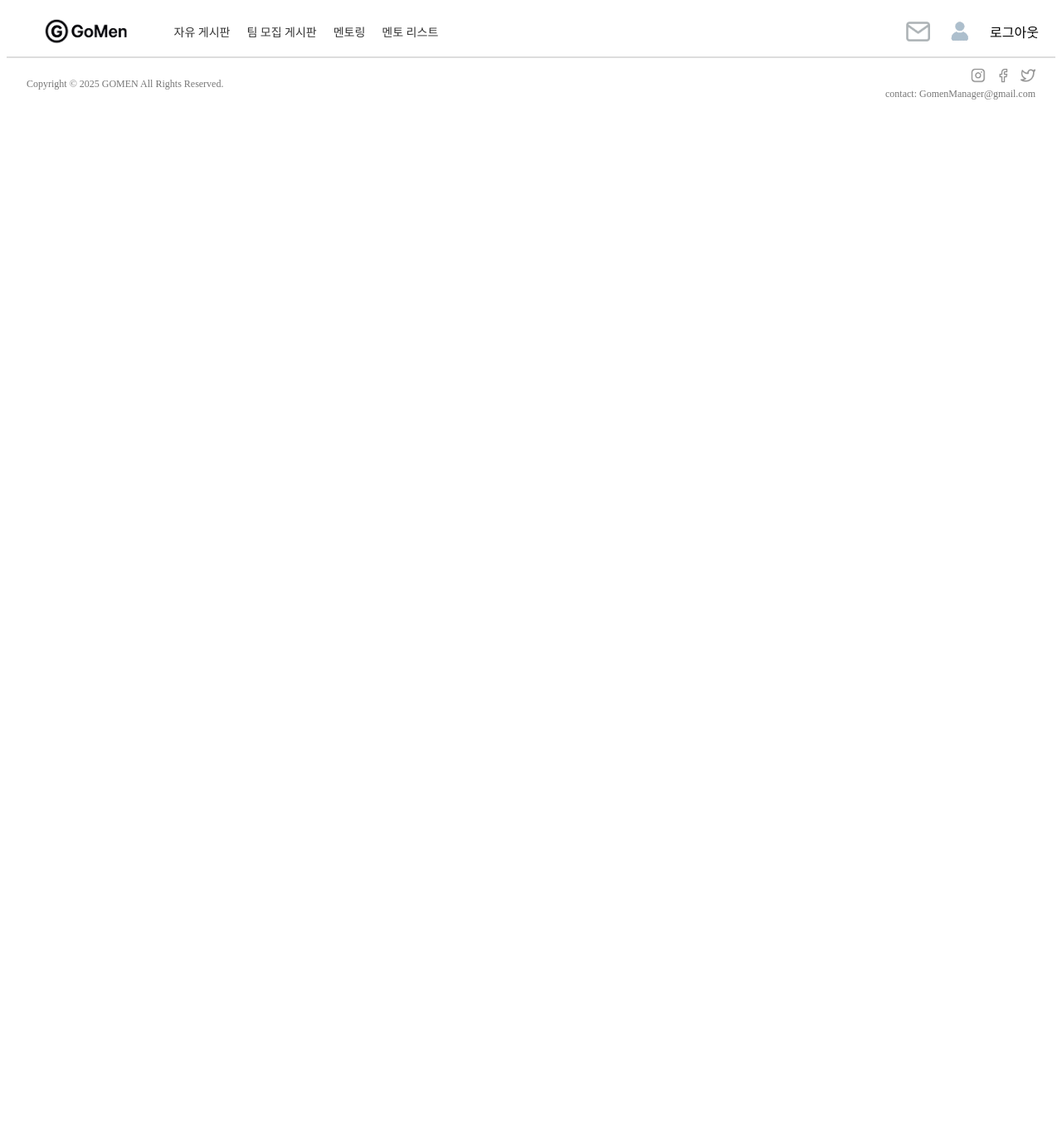
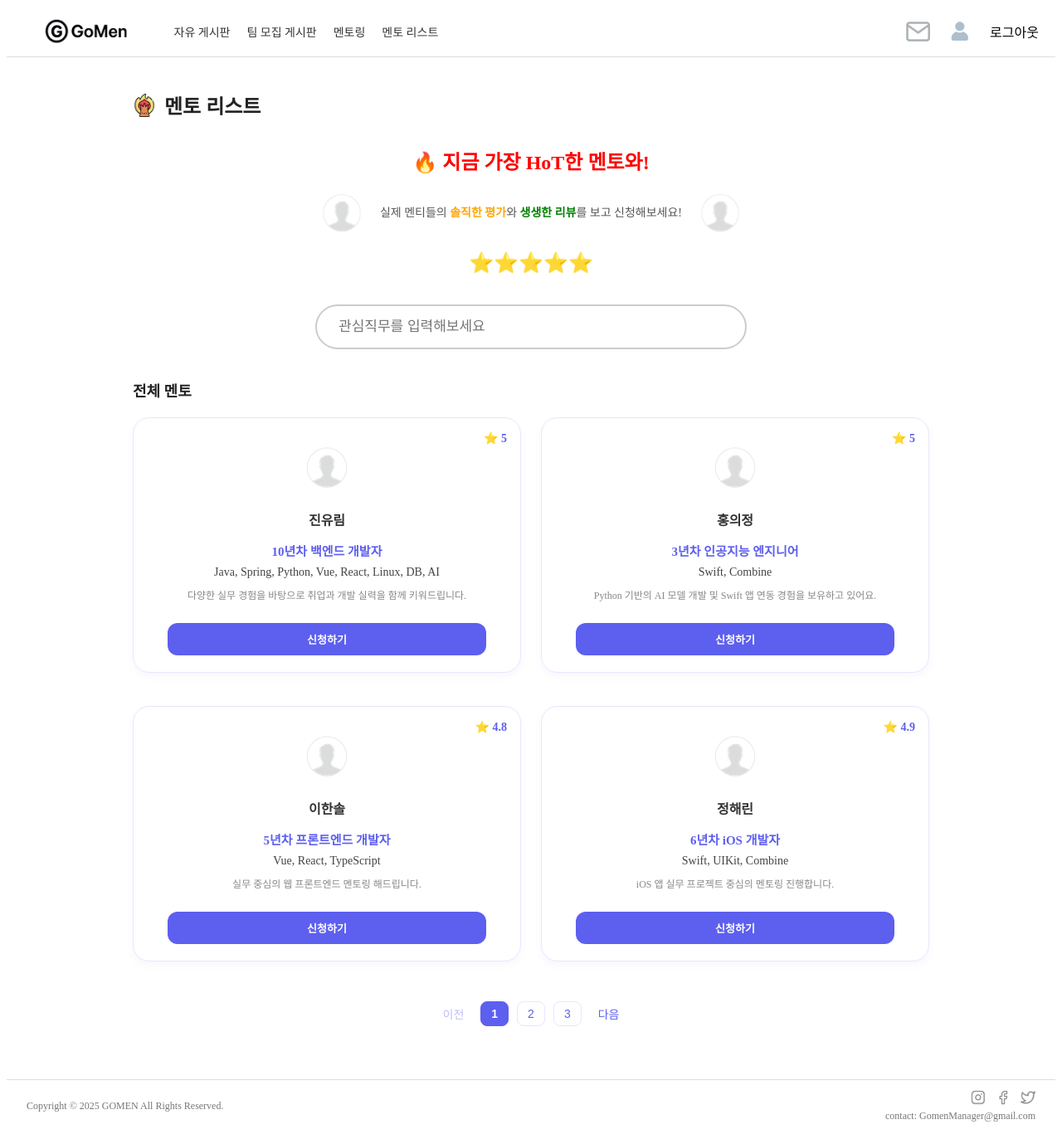
Before and after one commit to 4team-tuna/be14-3rd-Tuna-GoMen, a Vue app in the folder frontend/gomen/: page /mentorlist in a window 1280 px wide. Shown: the whole page at 83% size. Before the commit the page ends 800 px from the top, so only its background shows below. Built offline with nearby package versions, Linux system fonts and the light colour scheme; data requests are answered from the project's data file.

Commit message:
멘토 리스트 구현 완료

```diff
--- a/frontend/gomen/mock/db.json
+++ b/frontend/gomen/mock/db.json
@@ -33,5 +33,87 @@
       "content": "3년간 무상 보수 가능해요!",
       "date": "2025.04.09 17:08"
     }
+  ],
+  "mentors": [
+    {
+      "id": 1,
+      "name": "진유림",
+      "title": "10년차 백엔드 개발자",
+      "skills": "Java, Spring, Python, Vue, React, Linux, DB, AI",
+      "description": "다양한 실무 경험을 바탕으로 취업과 개발 실력을 함께 키워드립니다.",
+      "rating": 5.0
+    },
+    {
+      "id": 2,
+      "name": "홍의정",
+      "title": "3년차 인공지능 엔지니어",
+      "skills": "Swift, Combine",
+      "description": "Python 기반의 AI 모델 개발 및 Swift 앱 연동 경험을 보유하고 있어요.",
+      "rating": 5.0
+    },
+    {
+      "id": 3,
+      "name": "이한솔",
+      "title": "5년차 프론트엔드 개발자",
+      "skills": "Vue, React, TypeScript",
+      "description": "실무 중심의 웹 프론트엔드 멘토링 해드립니다.",
+      "rating": 4.8
+    },
+    {
+      "id": 4,
+      "name": "정해린",
+      "title": "6년차 iOS 개발자",
+      "skills": "Swift, UIKit, Combine",
+      "description": "iOS 앱 실무 프로젝트 중심의 멘토링 진행합니다.",
+      "rating": 4.9
+    },
+    {
+      "id": 5,
+      "name": "박찬호",
+      "title": "AI 엔지니어 & 데이터 과학자",
+      "skills": "Python, PyTorch, NLP",
+      "description": "데이터 분석부터 딥러닝까지 멘토링 가능합니다.",
+      "rating": 5.0
+    },
+    {
+      "id": 6,
+      "name": "윤서현",
+      "title": "4년차 보안 전문가",
+      "skills": "Web Security, OAuth, JWT",
+      "description": "보안 취약점 진단부터 인증 시스템 설계까지 알려드려요.",
+      "rating": 4.7
+    },
+    {
+      "id": 7,
+      "name": "강태윤",
+      "title": "3년차 데이터 분석가",
+      "skills": "Pandas, SQL, Power BI",
+      "description": "데이터 분석 기초부터 실무 시각화까지 멘토링합니다.",
+      "rating": 4.6
+    },
+    {
+      "id": 8,
+      "name": "이재윤",
+      "title": "2년차 게임 클라이언트 개발자",
+      "skills": "Unity, C#",
+      "description": "게임 기획과 클라이언트 구현 실무 중심으로 알려드립니다.",
+      "rating": 4.8
+    },
+    {
+      "id": 9,
+      "name": "최다연",
+      "title": "7년차 DBA",
+      "skills": "Oracle, MariaDB, SQL 튜닝",
+      "description": "대규모 데이터베이스 관리와 최적화 중심의 멘토링 제공.",
+      "rating": 4.9
+    },
+    {
+      "id": 10,
+      "name": "이유진",
+      "title": "6년차 UX/UI 디자이너",
+      "skills": "Figma, Sketch, UX 리서치",
+      "description": "실제 사용자의 흐름에 맞춘 UX 설계 방법을 알려드립니다.",
+      "rating": 4.7
+    }
   ]
 }
--- a/frontend/gomen/src/App.vue
+++ b/frontend/gomen/src/App.vue
@@ -8,7 +8,6 @@
   <script setup>
   import Header from './components/common/Header.vue';
   import Footer from './components/common/Footer.vue';
-  import MentorList from './components/mentorList/MentorList.vue';
  </script>
 
   <style scoped>
--- /dev/null
+++ b/frontend/gomen/src/components/mentorList/MentorApplyModal.vue
@@ -0,0 +1,49 @@
+<template>
+    <div class="modal-backdrop" @click.self="$emit('close')">
+      <div class="modal-box">
+        <h2>{{ mentor.title }}</h2>
+        <p><strong>기술 스택:</strong> {{ mentor.skills }}</p>
+        <p class="description">{{ mentor.description }}</p>
+        <button class="close-button" @click="$emit('close')">닫기</button>
+      </div>
+    </div>
+  </template>
+
+  <script setup>
+  defineProps({ mentor: Object })
+  </script>
+
+  <style scoped>
+  .modal-backdrop {
+    position: fixed;
+    top: 0; left: 0; right: 0; bottom: 0;
+    background: rgba(0,0,0,0.4);
+    display: flex;
+    justify-content: center;
+    align-items: center;
+    z-index: 1000;
+  }
+  .modal-box {
+    background: white;
+    padding: 32px;
+    border-radius: 12px;
+    width: 480px;
+    max-width: 90%;
+    box-shadow: 0 8px 24px rgba(0,0,0,0.2);
+  }
+  .description {
+    margin-top: 12px;
+    color: #666;
+    font-size: 14px;
+    line-height: 1.6;
+  }
+  .close-button {
+    margin-top: 16px;
+    padding: 10px 20px;
+    background-color: #5d5fef;
+    border: none;
+    color: white;
+    border-radius: 8px;
+    cursor: pointer;
+  }
+  </style>
--- a/frontend/gomen/src/components/mentorList/MentorCard.vue
+++ b/frontend/gomen/src/components/mentorList/MentorCard.vue
@@ -1,46 +1,117 @@
 <template>
-  <div class="mentor-card border rounded-2xl shadow-md p-5 w-full max-w-sm bg-white">
-    <div class="flex items-center gap-4 mb-4">
-      <img
-        :src="mentor.image"
-        alt="profile"
-        class="w-16 h-16 rounded-full object-cover shrink-0 border"
-      />
-      <div class="flex flex-col">
-        <h3 class="font-bold text-base leading-tight">{{ mentor.name }}</h3>
-        <div class="text-yellow-400 text-sm">⭐ {{ mentor.rating }}</div>
-      </div>
+  <div class="mentor-card">
+    <span class="mentor-rating">⭐ {{ mentor.rating }}</span>
+    <img :src="getImageUrl(mentor.image)" alt="멘토 이미지" class="mentor-image" />
+    <div class="mentor-info">
+      <h3 class="mentor-name">{{ mentor.name }}</h3>
+      <p class="mentor-title">{{ mentor.title }}</p> <!-- ✅ 수정됨 -->
+      <p class="mentor-skills">{{ mentor.skills }}</p>
+      <p class="mentor-description">{{ mentor.description }}</p>
     </div>
-    <div class="text-sm font-semibold text-gray-800 mb-1">{{ mentor.title }}</div>
-    <div class="text-xs text-gray-500 mb-1">{{ mentor.skills }}</div>
-    <div class="text-xs text-gray-600 mb-3 leading-snug">{{ mentor.description }}</div>
-    <button class="mt-auto px-3 py-1 bg-blue-500 text-white text-xs rounded hover:bg-blue-600">
-      멘토 신청
-    </button>
+    <button class="apply-button" @click="$emit('openApply', mentor)">신청하기</button>
   </div>
 </template>
 
-<script>
-export default {
-  name: 'MentorCard',
-  props: {
-    mentor: {
-      type: Object,
-      required: true
-    }
+<script setup>
+defineProps({
+  mentor: {
+    type: Object,
+    required: true
+  }
+})
+
+function getImageUrl(path) {
+  try {
+    return new URL(`@/assets/${path.split('/').pop()}`, import.meta.url).href
+  } catch {
+    return new URL('@/assets/icon-basic-user.png', import.meta.url).href
   }
 }
 </script>
 
 <style scoped>
 .mentor-card {
-  transition: transform 0.2s ease-in-out;
+  position: relative;
+  width: 100%;
+  height: auto;
+  padding: 20px;
+  background-color: #fff;
+  border: 1px solid #e6e7ff;
+  border-radius: 20px;
+  box-shadow: 0px 4px 10px rgba(93, 95, 239, 0.05);
   display: flex;
   flex-direction: column;
-  justify-content: space-between;
-  height: 100%;
+  align-items: center;
+  box-sizing: border-box;
 }
-.mentor-card:hover {
-  transform: translateY(-4px);
+
+.mentor-rating {
+  position: absolute;
+  top: 16px;
+  right: 16px;
+  font-size: 14px;
+  color: #5d5fef;
+  font-weight: bold;
+}
+
+.mentor-image {
+  width: 64px;
+  height: 64px;
+  border-radius: 50%;
+  object-fit: cover;
+  margin-top: 8px;
+}
+
+.mentor-info {
+  text-align: center;
+  padding: 12px 0;
+}
+
+.mentor-name {
+  font-size: 16px;
+  font-weight: 700;
+  margin: 6px 0;
+  color: #333;
+}
+
+.mentor-title {
+  font-size: 15px;
+  font-weight: 600;
+  color: #5d5fef;
+  margin-bottom: 6px;
+}
+
+.mentor-skills {
+  font-size: 14px;
+  font-weight: 500;
+  color: #444;
+  margin: 8px 0;
+  text-align: center;
+  white-space: normal;
+}
+
+.mentor-description {
+  font-size: 12px;
+  color: #888;
+  padding: 0 6px;
+  line-height: 1.4;
+  margin-bottom: 12px;
+}
+
+.apply-button {
+  width: 90%;
+  padding: 10px 0;
+  font-size: 13px;
+  font-weight: bold;
+  background-color: #5d5fef;
+  color: white;
+  border: none;
+  border-radius: 12px;
+  cursor: pointer;
+  transition: background-color 0.2s;
+}
+
+.apply-button:hover {
+  background-color: #7c83ff;
 }
 </style>
--- a/frontend/gomen/src/components/mentorList/MentorHighlight.vue
+++ b/frontend/gomen/src/components/mentorList/MentorHighlight.vue
@@ -1,23 +1,70 @@
 <template>
-    <div class="text-center mb-10">
-      <p class="text-base text-gray-600">
-        실제 멘티들의 <span class="text-yellow-500 font-semibold">솔직한 별점</span>과
-        <span class="text-blue-500 font-semibold">생생한 리뷰</span>를 보고 신청해보세요!
-      </p>
-      <div class="flex justify-center mt-6">
-        <img src="@/assets/icon-basic-user.png" class="w-20 h-20 rounded-full mx-2" />
-        <img src="@/assets/icon-basic-user.png" class="w-20 h-20 rounded-full mx-2" />
+    <div class="highlight-container">
+      <h2 class="hot-title">🔥 지금 가장 <span>HoT</span>한 멘토와!</h2>
+      <div class="highlight-row">
+        <img src="@/assets/icon-basic-user.png" alt="female" class="memoji" />
+        <p class="subtext">
+          실제 멘티들의 <span class="bold-orange">솔직한 평가</span>와
+          <span class="bold-green">생생한 리뷰</span>를 보고 신청해보세요!
+        </p>
+        <img src="@/assets/icon-basic-user.png" alt="male" class="memoji" />
       </div>
-      <div class="text-yellow-400 text-2xl mt-4">★★★★★</div>
+      <div class="stars">⭐️⭐️⭐️⭐️⭐️</div>
     </div>
   </template>
 
-  <script>
-  export default {
-    name: 'MentorHighlight'
+  <style scoped>
+  .highlight-container {
+    text-align: center;
+    margin-bottom: 32px;
   }
-  </script>
 
-  <style scoped>
-  /* 필요 시 여기에 스타일 추가 */
+  .hot-title {
+    font-size: 24px;
+    font-weight: 900;
+    color: red;
+    margin-bottom: 16px;
+  }
+
+  .hot-title span {
+    font-size: 24px;
+    font-weight: 900;
+  }
+
+  .highlight-row {
+    display: flex;
+    justify-content: center;
+    align-items: center;
+    gap: 16px;
+    flex-wrap: wrap;
+  }
+
+  .memoji {
+    width: 60px;
+    height: 60px;
+    object-fit: contain;
+  }
+
+  .subtext {
+    font-size: 14px;
+    color: #555;
+    max-width: 480px;
+    line-height: 1.6;
+  }
+
+  .bold-orange {
+    color: orange;
+    font-weight: bold;
+  }
+
+  .bold-green {
+    color: green;
+    font-weight: bold;
+  }
+
+  .stars {
+    font-size: 24px;
+    color: gold;
+    margin-top: 16px;
+  }
   </style>
--- a/frontend/gomen/src/components/mentorList/MentorList.vue
+++ b/frontend/gomen/src/components/mentorList/MentorList.vue
@@ -1,30 +1,39 @@
 <template>
-  <div class="grid grid-cols-1 sm:grid-cols-2 lg:grid-cols-3 gap-8">
+  <div class="mentor-list-wrapper">
+    <div class="mentor-grid">
       <MentorCard
         v-for="mentor in mentors"
         :key="mentor.id"
         :mentor="mentor"
       />
     </div>
+  </div>
 </template>
 
-<script>
+<script setup>
 import MentorCard from './MentorCard.vue'
 
-export default {
-  name: 'MentorList',
-  components: {
-    MentorCard
-  },
-  props: {
+defineProps({
   mentors: {
     type: Array,
     required: true
   }
-  }
-}
+})
 </script>
 
 <style scoped>
-/* 필요 시 추가 스타일 */
+.mentor-list-wrapper {
+  width: 100%;
+  display: flex;
+  justify-content: center;
+  box-sizing: border-box;
+}
+
+.mentor-grid {
+  display: grid;
+  grid-template-columns: repeat(2, 1fr);
+  gap: 40px 24px; /* 세로 40px, 가로 24px */
+  width: 100%;
+  max-width: 1000px;
+}
 </style>
--- a/frontend/gomen/src/components/mentorList/MentorPagination.vue
+++ b/frontend/gomen/src/components/mentorList/MentorPagination.vue
@@ -1,23 +1,92 @@
 <template>
-    <div class="flex justify-center mt-12 space-x-2 text-sm">
-      <button class="px-3 py-1 rounded hover:underline text-gray-500">이전</button>
+  <div class="pagination-container">
     <button
-        v-for="page in 5"
+      class="nav-button"
+      @click="movePage(props.currentPage - 1)"
+      :disabled="props.currentPage === 1"
+    >
+      이전
+    </button>
+
+    <button
+      v-for="page in props.totalPages"
       :key="page"
-        class="px-3 py-1 rounded hover:bg-blue-100 text-gray-700 font-semibold"
+      :class="['page-button', { active: page === props.currentPage }]"
+      @click="movePage(page)"
     >
       {{ page }}
     </button>
-      <button class="px-3 py-1 rounded hover:underline text-gray-500">다음</button>
+
+    <button
+      class="nav-button"
+      @click="movePage(props.currentPage + 1)"
+      :disabled="props.currentPage === props.totalPages"
+    >
+      다음
+    </button>
   </div>
 </template>
 
-  <script>
-  export default {
-    name: 'MentorPagination'
+<script setup>
+const props = defineProps({
+  currentPage: Number,
+  totalPages: Number
+})
+
+const emit = defineEmits(['update:page'])
+
+function movePage(page) {
+  if (page >= 1 && page <= props.totalPages) {
+    emit('update:page', page)
+  }
 }
 </script>
 
 <style scoped>
-  /* 스타일 커스터마이징 필요 시 여기에 */
+.pagination-container {
+  display: flex;
+  justify-content: center;
+  align-items: center;
+  gap: 10px;
+  margin: 48px 0 24px;
+}
+
+.nav-button {
+  background: none;
+  border: none;
+  font-size: 14px;
+  color: #5d5fef;
+  cursor: pointer;
+  padding: 4px 10px;
+  transition: all 0.2s;
+  font-weight: 500;
+}
+
+.nav-button:disabled {
+  opacity: 0.4;
+  cursor: not-allowed;
+}
+
+.page-button {
+  background-color: transparent;
+  border: 1px solid #e6e7ff;
+  color: #5d5fef;
+  font-size: 14px;
+  font-weight: 500;
+  padding: 6px 12px;
+  border-radius: 8px;
+  cursor: pointer;
+  transition: all 0.2s;
+}
+
+.page-button:hover {
+  background-color: #f0f2ff;
+}
+
+.page-button.active {
+  background-color: #5d5fef;
+  color: white;
+  border-color: #5d5fef;
+  font-weight: bold;
+}
 </style>
--- a/frontend/gomen/src/components/mentorList/MentorSearch.vue
+++ b/frontend/gomen/src/components/mentorList/MentorSearch.vue
@@ -1,19 +1,45 @@
 <template>
-    <div class="mb-10">
+  <div class="search-wrapper">
     <input
       type="text"
+      class="search-input"
       placeholder="관심직무를 입력해보세요"
-        class="w-full border border-gray-300 rounded-full px-6 py-4 shadow focus:outline-none focus:ring focus:border-blue-300 text-sm"
+      v-model="searchValue"
+      @input="emitSearch"
     />
   </div>
 </template>
 
-  <script>
-  export default {
-    name: 'MentorSearch'
+<script setup>
+import { ref } from 'vue'
+const searchValue = ref('')
+const emit = defineEmits(['search'])
+
+function emitSearch() {
+  emit('search', searchValue.value)
 }
 </script>
 
 <style scoped>
-  /* 필요 시 커스텀 스타일 추가 */
+.search-wrapper {
+  display: flex;
+  align-items: center;
+  border: 2px solid #ccc;
+  border-radius: 32px;
+  padding: 14px 24px;
+  width: 100%;
+  max-width: 520px;
+  margin: 36px auto;
+  background-color: white;
+  box-sizing: border-box;
+}
+
+.search-input {
+  flex: 1;
+  border: none;
+  outline: none;
+  font-size: 17px;
+  color: #333;
+  background: transparent;
+}
 </style>
--- a/frontend/gomen/src/components/mentorList/MentorTitle.vue
+++ b/frontend/gomen/src/components/mentorList/MentorTitle.vue
@@ -1,17 +1,28 @@
 <template>
-    <div class="text-center mb-6">
-      <img src="@/assets/icon-fire.png" alt="hot" class="mx-auto w-16 mb-4" />
-      <h1 class="text-4xl font-extrabold mb-2">멘토 리스트</h1>
-      <h2 class="text-red-600 text-2xl font-black">지금 가장 HoT한 멘토와!</h2>
+    <div class="mentor-title">
+      <img src="@/assets/icon-fire.png" alt="불 아이콘" class="icon" />
+      <h1>멘토 리스트</h1>
     </div>
   </template>
 
-  <script>
-  export default {
-    name: 'MentorTitle'
+  <style scoped>
+  .mentor-title {
+    display: flex;
+    align-items: center;
+    gap: 10px;
+    margin-bottom: 32px;
   }
-  </script>
 
-  <style scoped>
-  /* 추가 스타일 필요 시 여기에 작성 */
+  .icon {
+    width: 28px;
+    height: 28px;
+    object-fit: contain;
+  }
+
+  h1 {
+    font-size: 24px;
+    font-weight: 800;
+    margin: 0;
+    color: #222;
+  }
   </style>
--- a/frontend/gomen/src/router/index.js
+++ b/frontend/gomen/src/router/index.js
@@ -1,8 +1,10 @@
 import { createRouter, createWebHistory } from 'vue-router'
 import FreeBoardPage from '@/views/FreeBoard/FreeBoardPage.vue'
+import MentorListPage from '@/views/MentorList/MentorListPage.vue'
 
 const routes = [
-  { path: '/board/free', component: FreeBoardPage }
+  { path: '/board/free', component: FreeBoardPage },
+  { path: '/mentorlist', component: MentorListPage }
 ]
 
 const router = createRouter({
--- /dev/null
+++ b/frontend/gomen/src/views/MentorList/MentorListPage.vue
@@ -0,0 +1,96 @@
+<template>
+  <div class="mentor-list-page">
+    <MentorTitle />
+    <MentorHighlight />
+    <MentorSearch @search="handleSearch" />
+
+    <h2 class="section-title">전체 멘토</h2>
+    <MentorList :mentors="paginatedMentors" />
+
+    <MentorPagination
+      :currentPage="currentPage"
+      :totalPages="totalPages"
+      @update:page="handlePageChange"
+    />
+  </div>
+</template>
+
+<script>
+import axios from 'axios'
+import MentorTitle from '@/components/mentorList/MentorTitle.vue'
+import MentorHighlight from '@/components/mentorList/MentorHighlight.vue'
+import MentorSearch from '@/components/mentorList/MentorSearch.vue'
+import MentorList from '@/components/mentorList/MentorList.vue'
+import MentorPagination from '@/components/mentorList/MentorPagination.vue'
+
+export default {
+  name: 'MentorListPage',
+  components: {
+    MentorTitle,
+    MentorHighlight,
+    MentorSearch,
+    MentorList,
+    MentorPagination
+  },
+  data() {
+    return {
+      mentors: [],
+      filteredMentors: [],
+      currentPage: 1,
+      itemsPerPage: 4
+    }
+  },
+  computed: {
+    totalPages() {
+      return Math.ceil(this.filteredMentors.length / this.itemsPerPage)
+    },
+    paginatedMentors() {
+      const start = (this.currentPage - 1) * this.itemsPerPage
+      return this.filteredMentors.slice(start, start + this.itemsPerPage)
+    }
+  },
+  methods: {
+    handleSearch(keyword) {
+  this.currentPage = 1;
+  const lowerKeyword = keyword.toLowerCase();
+
+  this.filteredMentors = this.mentors.filter((mentor) => {
+    const name = mentor.name?.toLowerCase() || "";
+    const title = mentor.title?.toLowerCase() || "";
+    const skills = mentor.skills?.toLowerCase() || "";
+
+    return (
+      name.includes(lowerKeyword) ||
+      title.includes(lowerKeyword) ||
+      skills.includes(lowerKeyword)
+    );
+  });
+},
+    handlePageChange(newPage) {
+      this.currentPage = newPage
+    }
+  },
+  mounted() {
+    axios.get('http://localhost:3001/mentors').then((res) => {
+      this.mentors = res.data
+      this.filteredMentors = res.data
+    })
+  }
+}
+</script>
+
+<style scoped>
+.mentor-list-page {
+  max-width: 1000px;
+  margin: 0 auto;
+  padding: 40px 20px;
+  box-sizing: border-box;
+}
+
+.section-title {
+  font-size: 18px;
+  font-weight: bold;
+  margin: 32px 0 20px;
+  color: #222;
+}
+</style>
```
Lines whose indentation alone changed are shown as unchanged.
